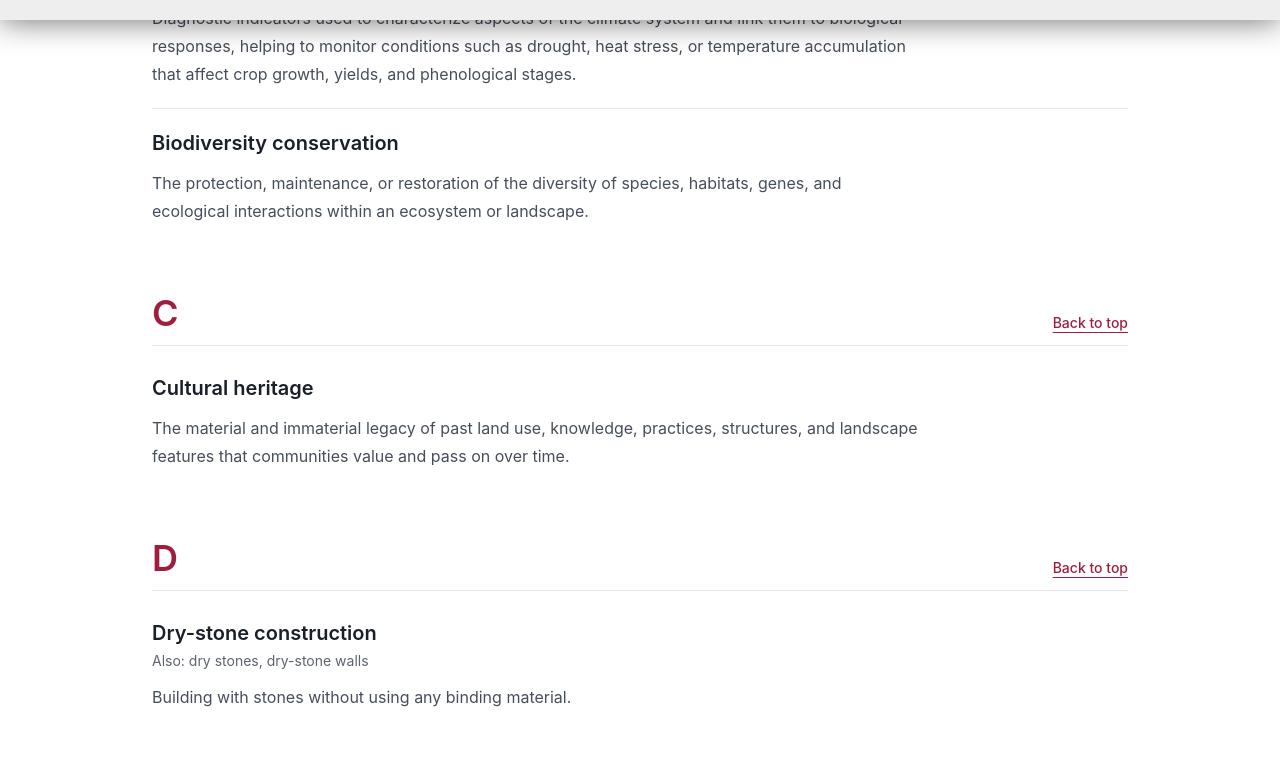
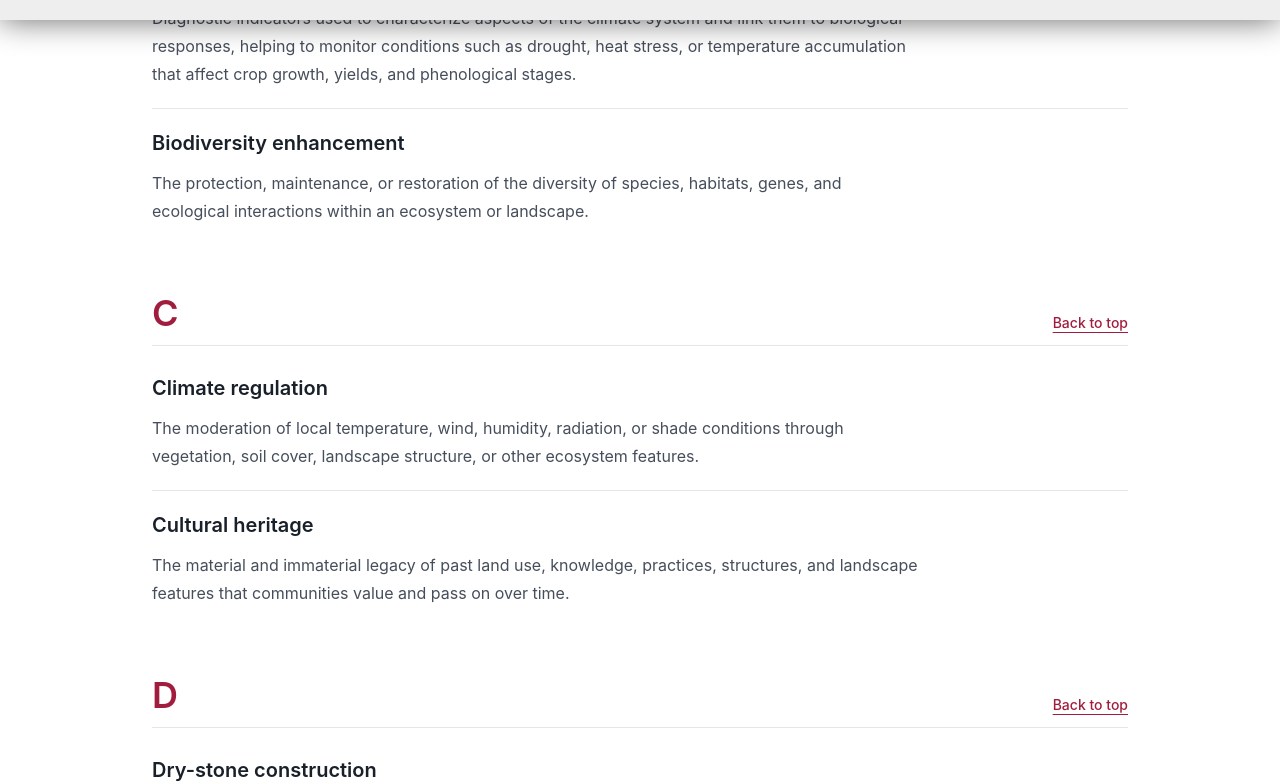
Before and after one commit to Eurac-Research/winemap, a Next.js app: page /about/glossary in a window 1280 px wide. Shown: the part 780-1564 px from the top of the page. Built offline with nearby package versions, Linux system fonts and the light colour scheme.

Commit message:
update glossary terms

```diff
--- a/src/content/eba/catalogue.ts
+++ b/src/content/eba/catalogue.ts
@@ -90,7 +90,7 @@ export const ebaStrategies: EbaStrategy[] = [
     id: "5",
     slug: "vegetated-buffer-flower-strips",
     title: "Vegetated buffer and flower strips",
-    category: "Landscape features",
+    category: "Ground cover and intercropping",
     field_of_action: "Ecological connectivity & Biodiversity",
     spatial_scale: "Vineyard Landscape",
     summary:
--- a/src/content/eba/ecosystem-services.ts
+++ b/src/content/eba/ecosystem-services.ts
@@ -38,7 +38,7 @@ export const ebaEcosystemServices = [
     id: "climate-regulation",
     label: "Climate regulation",
     icon: "temperature",
-    glossaryId: "microclimate-regulation",
+    glossaryId: "climate-regulation",
   },
   {
     id: "water-regulation",
@@ -61,7 +61,7 @@ export const ebaEcosystemServices = [
     id: "biodiversity-enhancement",
     label: "Biodiversity enhancement",
     icon: "biodiversity",
-    glossaryId: "biodiversity-conservation",
+    glossaryId: "biodiversity-enhancement",
   },
   {
     id: "cultural-heritage",
@@ -85,7 +85,7 @@ export const ebaEcosystemServices = [
     id: "soil-health-fertility",
     label: "Soil health and fertility",
     icon: "soil",
-    glossaryId: "soil-health-improvement",
+    glossaryId: "soil-health-and-fertility",
   },
   {
     id: "weed-control",
--- a/src/content/glossary.ts
+++ b/src/content/glossary.ts
@@ -28,8 +28,8 @@ export const glossaryTerms: GlossaryTerm[] = [
       "Diagnostic indicators used to characterize aspects of the climate system and link them to biological responses, helping to monitor conditions such as drought, heat stress, or temperature accumulation that affect crop growth, yields, and phenological stages.",
   },
   {
-    id: "biodiversity-conservation",
-    term: "Biodiversity conservation",
+    id: "biodiversity-enhancement",
+    term: "Biodiversity enhancement",
     definition:
       "The protection, maintenance, or restoration of the diversity of species, habitats, genes, and ecological interactions within an ecosystem or landscape.",
   },
@@ -211,8 +211,8 @@ export const glossaryTerms: GlossaryTerm[] = [
       "The visual and experiential qualities of a landscape that support scenic character, sense of place, cultural identity, and enjoyment.",
   },
   {
-    id: "microclimate-regulation",
-    term: "Microclimate regulation",
+    id: "climate-regulation",
+    term: "Climate regulation",
     definition:
       "The moderation of local temperature, wind, humidity, radiation, or shade conditions through vegetation, soil cover, landscape structure, or other ecosystem features.",
   },
@@ -229,8 +229,8 @@ export const glossaryTerms: GlossaryTerm[] = [
       "Opportunities for leisure, tourism, learning, exercise, or enjoyment that are supported by access to attractive and functional outdoor landscapes.",
   },
   {
-    id: "soil-health-improvement",
-    term: "Soil health improvement",
+    id: "soil-health-and-fertility",
+    term: "Soil health and fertility",
     definition:
       "The enhancement of soil structure, organic matter, biological activity, nutrient cycling, and water-holding capacity so that soil can better support plant growth and ecosystem functions.",
   },
```
